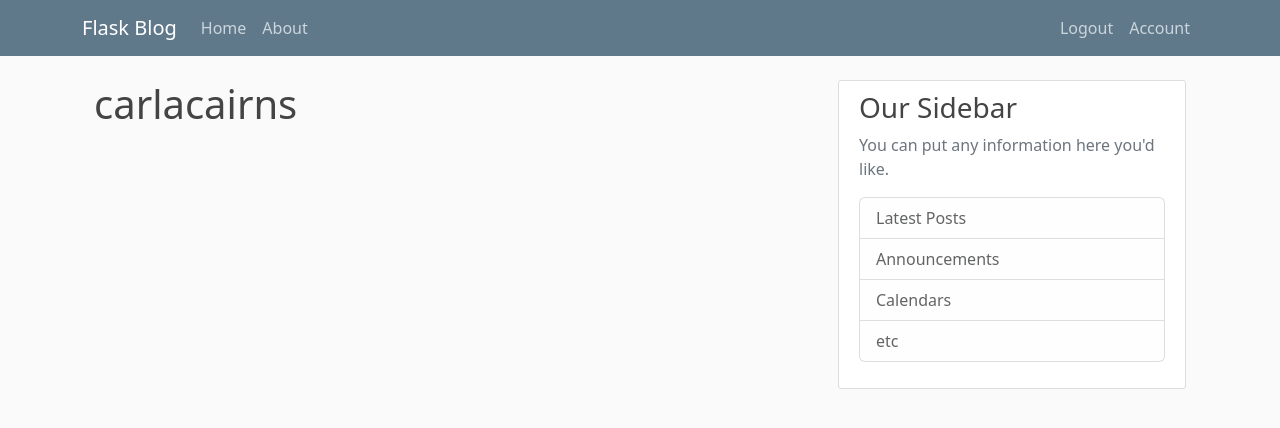
After one commit to ccairns33/flask-blog, a Flask app: page /account in a window 1280 px wide. The commit adds this page. Shown: the top 428 px of the page. Run offline with Flask 2, Linux system fonts and the light colour scheme; a user stored in the database is signed in.

Commit message:
routing and account page added. Login authentication from db with flask_login

```diff
--- a/app/routes.py
+++ b/app/routes.py
@@ -1,8 +1,9 @@
-from flask import render_template, url_for, flash, redirect
-from app import app
+from flask import render_template, url_for, flash, redirect, request
+from app import app, db, bcrypt
 
 from app.forms import RegistrationForm, LoginForm
 from app.models import User, Post
+from flask_login import login_user, current_user, logout_user, login_required
 # app folder is a package
 
 posts = [
@@ -33,21 +34,57 @@
 
 @app.route("/register", methods=["GET", "POST"])
 def register():
+    # is user is logged in, take them back to the homepage on this route
+    if current_user.is_authenticated:
+        flash("You are already logged in...", "danger")
+
+        return redirect(url_for('home'))
     form = RegistrationForm()
     if form.validate_on_submit():
-        flash(f"Account created for {form.username.data}!","success")
-        return redirect(url_for("home"))
+        hashed_password = bcrypt.generate_password_hash(form.password.data).decode('utf-8')
+        user = User(username=form.username.data, email=form.email.data, password=hashed_password)
+        db.session.add(user)
+        db.session.commit()
+        flash(f"Your account has been created! You are now able to login.","success")
+        return redirect(url_for("login"))
         # home is the name of the function for that route, not the route itself
 
     return render_template("register.html", title="Register", form=form)
 
 @app.route("/login", methods=["GET", "POST"])
 def login():
+    # is user is logged in, take them back to the homepage on this route
+    if current_user.is_authenticated:
+        flash("You are already logged in...", "danger")
+
+        return redirect(url_for('home'))
     form = LoginForm()
     if form.validate_on_submit():
-        if form.email.data == "admin@blog.com" and form.password.data == "password":
-            flash("You have been logged in!", "success")
-            return redirect(url_for("home"))
+        user = User.query.filter_by(email=form.email.data).first()
+        if user and bcrypt.check_password_hash(user.password, form.password.data):
+            # if user exsists and password matches with the database, then log user in
+            # remeber will be a true or false
+            login_user(user, remember=form.remember.data)
+            next_page = request.args.get('next')
+            # after login with no other params, redirect to home page. else rediecxt to next_page
+            flash("You are succesfully logged in.", "success")
+            return redirect(next_page) if next_page else redirect(url_for('home'))
         else:
-            flash("Login Unsuccessful. Please check username or password.", "danger")
+            flash("Login Unsuccessful. Please check email and password.", "danger")
     return render_template("login.html", title="Login", form=form)
+
+@app.route("/logout" )
+def logout():
+    # already knows which user is logged in
+    logout_user()
+    flash("You have succesfully logged out.", "success")
+    return redirect(url_for('home'))
+
+@app.route("/account")
+@login_required
+def account():
+    if not current_user.is_authenticated:
+        # flash("Please login to view this page.", "danger")
+        return app.login_manager.unauthorized()
+    else:
+        return render_template("account.html", title="Account")
--- /dev/null
+++ b/app/templates/account.html
@@ -0,0 +1,4 @@
+{% extends "layout.html" %}
+{% block content %}
+    <h1>{{current_user.username}}</h1>
+{% endblock content %}
--- a/app/templates/layout.html
+++ b/app/templates/layout.html
@@ -28,15 +28,21 @@
                 <button class="navbar-toggler" type="button" data-toggle="collapse" data-target="#navbarToggle" aria-controls="navbarToggle" aria-expanded="false" aria-label="Toggle navigation">
                   <span class="navbar-toggler-icon"></span>
                 </button>
-                <div class="collapse navbar-collapse" id="navbarToggle">
-                  <div class="navbar-nav mr-auto">
+                <div class="collapse navbar-collapse d-flex justify-content-between" id="navbarToggle">
+                  <div class="navbar-nav mr-auto d-flex justify-content-start">
                     <a class="nav-item nav-link" href="{{ url_for('home') }}">Home</a>
                     <a class="nav-item nav-link" href="{{ url_for('about') }}">About</a>
                   </div>
                   <!-- Navbar Right Side -->
                   <div class="navbar-nav">
-                    <a class="nav-item nav-link" href="{{ url_for('login') }}">Login</a>
-                    <a class="nav-item nav-link" href="{{ url_for('register') }}">Register</a>
+                    {% if current_user.is_authenticated %}
+                      <a class="nav-item nav-link" href="{{ url_for('logout') }}">Logout</a>
+                      <a class="nav-item nav-link" href="{{ url_for('account') }}">Account</a>
+
+                    {% else %}
+                      <a class="nav-item nav-link" href="{{ url_for('login') }}">Login</a>
+                      <a class="nav-item nav-link" href="{{ url_for('register') }}">Register</a>
+                    {% endif %}
                   </div>
                 </div>
               </div>
```
Also changed, not shown: app/__init__.py (+10 -2 lines), app/forms.py (+16 -1 lines), app/models.py (+8 -2 lines), app/site.db.
